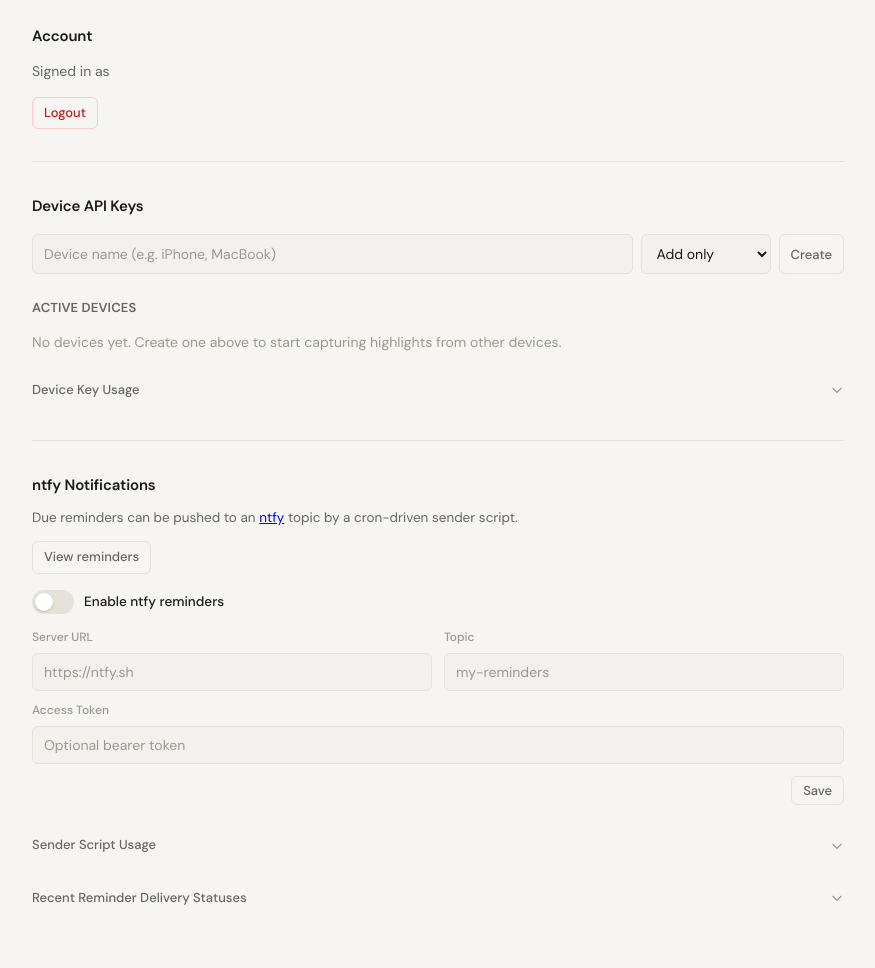
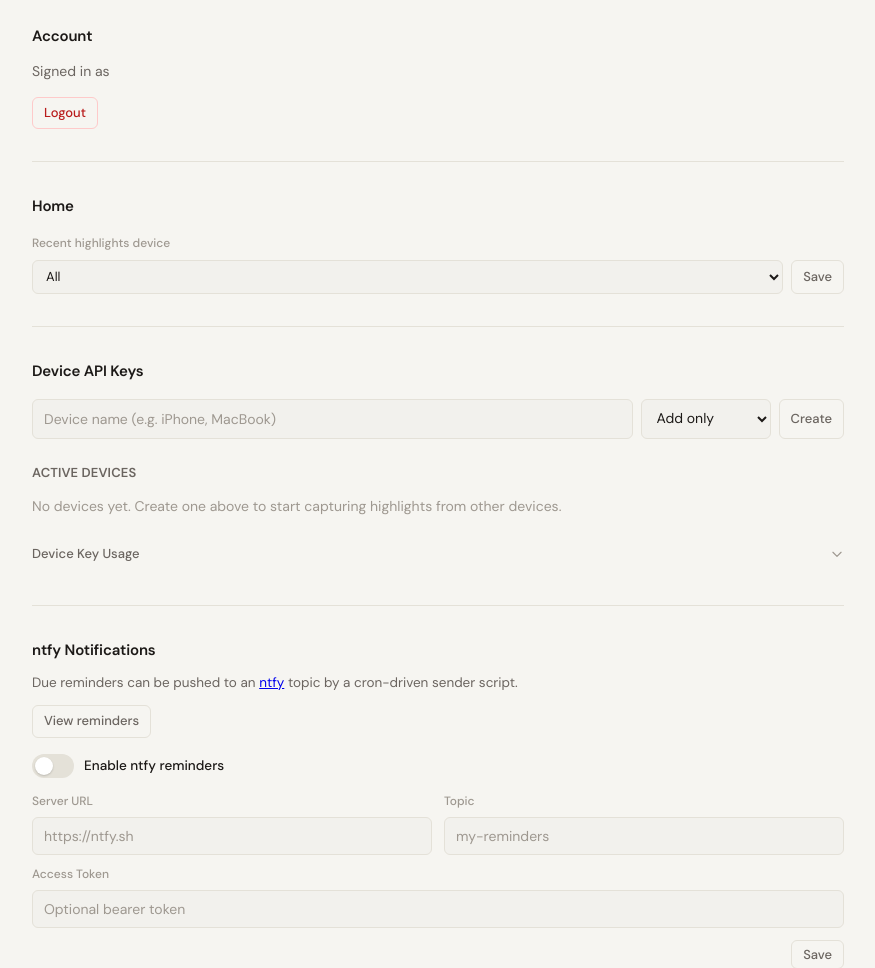
Before and after one commit to ecntu/highlight-manager, a FastAPI app: template app/templates/settings.html in a window 1280 px wide; the page is wider, and only the part inside the window is pictured. Shown: the part 214-1182 px from the top of that part, without its empty margins (202-1077 px from the left). Before the commit the page ends 1119 px from the top of that part, so only its background shows below. Run offline with FastAPI, Linux system fonts and the light colour scheme; the template is opened without the code that fills it, so the values that code supplies are empty; some libraries are stand-ins or nearby versions.

Commit message:
Add homepage device filter preference

```diff
--- a/app/main.py
+++ b/app/main.py
@@ -232,8 +232,10 @@ def build_settings_context(request: Request, user: User, db: Session, **extra: A
     devices = (
         db.query(Device)
         .filter(Device.user_id == user.id, Device.revoked_at.is_(None))
+        .order_by(Device.name.asc())
         .all()
     )
+    home_filter_devices = [device for device in devices if device.scope != DeviceScope.READ_ONLY]
     reminder_statuses = (
         db.query(Reminder)
         .options(joinedload(Reminder.highlight).joinedload(Highlight.source))
@@ -246,6 +248,7 @@ def build_settings_context(request: Request, user: User, db: Session, **extra: A
         "request": request,
         "current_user": user,
         "devices": devices,
+        "home_filter_devices": home_filter_devices,
         "ntfy_config": ntfy_config,
         "reminder_statuses": reminder_statuses,
         "now": datetime.utcnow(),
@@ -800,17 +803,55 @@ def login(
 
 @app.get("/highlights", response_class=HTMLResponse)
 def list_highlights(
-    request: Request, user: User = Depends(require_user), db: Session = Depends(get_db)
+    request: Request,
+    device_id: Optional[str] = None,
+    user: User = Depends(require_user),
+    db: Session = Depends(get_db),
 ):
     get_or_create_web_device(user.id, db, backfill=True)
     now = datetime.utcnow()
-    highlights = (
+    home_filter_devices = (
+        db.query(Device)
+        .filter(
+            Device.user_id == user.id,
+            Device.revoked_at.is_(None),
+            Device.scope != DeviceScope.READ_ONLY,
+        )
+        .order_by(Device.name.asc())
+        .all()
+    )
+    selected_home_device_id = (
+        device_id.strip()
+        if device_id is not None
+        else (user.default_home_device_id or "")
+    )
+    selected_home_device = None
+    if selected_home_device_id:
+        selected_home_device = (
+            db.query(Device)
+            .filter(
+                Device.id == selected_home_device_id,
+                Device.user_id == user.id,
+                Device.revoked_at.is_(None),
+                Device.scope != DeviceScope.READ_ONLY,
+            )
+            .first()
+        )
+        if not selected_home_device:
+            if device_id is None:
+                user.default_home_device_id = None
+                db.commit()
+            selected_home_device_id = ""
+
+    highlights_query = (
         db.query(Highlight)
         .filter(Highlight.user_id == user.id)
-        .order_by(_effective_date().desc())
-        .limit(20)
-        .all()
-    )
+    )
+    if selected_home_device:
+        highlights_query = highlights_query.filter(
+            Highlight.device_id == selected_home_device.id
+        )
+    highlights = highlights_query.order_by(_effective_date().desc()).limit(20).all()
     due_reminders = (
         db.query(Reminder)
         .options(joinedload(Reminder.highlight).joinedload(Highlight.source))
@@ -823,20 +864,25 @@ def list_highlights(
         Source.display_name, Source.original_name, Source.title, Source.domain, ""
     )
     _last_hl = func.max(func.coalesce(Highlight.highlighted_at, Highlight.created_at))
+    recent_sources_query = db.query(
+        Source.id,
+        Source.type,
+        _src_name.label("source_name"),
+        Source.author,
+        func.count(Highlight.id).label("highlight_count"),
+        func.sum(case((Highlight.is_favorite.is_(True), 1), else_=0)).label("favorite_highlight_count"),
+        _last_hl.label("last_highlight_at"),
+    )
+    source_join_condition = (Highlight.source_id == Source.id) & (Highlight.user_id == user.id)
+    if selected_home_device:
+        source_join_condition = source_join_condition & (
+            Highlight.device_id == selected_home_device.id
+        )
+        recent_sources_query = recent_sources_query.join(Highlight, source_join_condition)
+    else:
+        recent_sources_query = recent_sources_query.outerjoin(Highlight, source_join_condition)
     recent_sources = (
-        db.query(
-            Source.id,
-            Source.type,
-            _src_name.label("source_name"),
-            Source.author,
-            func.count(Highlight.id).label("highlight_count"),
-            func.sum(case((Highlight.is_favorite.is_(True), 1), else_=0)).label("favorite_highlight_count"),
-            _last_hl.label("last_highlight_at"),
-        )
-        .outerjoin(
-            Highlight,
-            (Highlight.source_id == Source.id) & (Highlight.user_id == user.id),
-        )
+        recent_sources_query
         .filter(Source.user_id == user.id)
         .group_by(
             Source.id, Source.type, Source.display_name, Source.original_name,
@@ -853,6 +899,9 @@ def list_highlights(
             "highlights": highlights,
             "recent_sources": recent_sources,
             "due_reminders": due_reminders,
+            "home_filter_devices": home_filter_devices,
+            "selected_home_device": selected_home_device,
+            "selected_home_device_id": selected_home_device_id,
             "current_user": user,
         },
     )
@@ -870,6 +919,7 @@ def create_highlight(
     source_title: Optional[str] = Form(None),
     source_author: Optional[str] = Form(None),
     source_id: Optional[str] = Form(None),
+    home_device_id: Optional[str] = Form(None),
     user: User = Depends(require_user),
     db: Session = Depends(get_db),
 ):
@@ -904,6 +954,16 @@ def create_highlight(
     db.refresh(highlight)
 
     if is_htmx(request):
+        active_home_device_id = (
+            home_device_id.strip()
+            if home_device_id is not None
+            else (user.default_home_device_id or "")
+        )
+        if (
+            active_home_device_id
+            and highlight.device_id != active_home_device_id
+        ):
+            return HTMLResponse("", status_code=200)
         return templates.TemplateResponse(
             "partials/highlight_item.html",
             {"request": request, "highlight": highlight},
@@ -1051,10 +1111,46 @@ def delete_device(
         raise HTTPException(status_code=400, detail="Web device cannot be revoked")
     if device:
         device.revoked_at = datetime.utcnow()
+        if user.default_home_device_id == device.id:
+            user.default_home_device_id = None
         db.commit()
 
     if is_htmx(request):
         return HTMLResponse("", status_code=200)
+    return RedirectResponse(url="/settings", status_code=303)
+
+
+@app.post("/settings/home")
+def update_home_settings(
+    request: Request,
+    default_home_device_id: Optional[str] = Form(None),
+    user: User = Depends(require_user),
+    db: Session = Depends(get_db),
+):
+    default_home_device_id = (
+        default_home_device_id.strip() if default_home_device_id else None
+    )
+    if default_home_device_id:
+        device = (
+            db.query(Device)
+            .filter(
+                Device.id == default_home_device_id,
+                Device.user_id == user.id,
+                Device.revoked_at.is_(None),
+                Device.scope != DeviceScope.READ_ONLY,
+            )
+            .first()
+        )
+        if not device:
+            raise HTTPException(status_code=400, detail="Invalid default device")
+
+    user.default_home_device_id = default_home_device_id
+    db.commit()
+
+    if is_htmx(request):
+        response = Response(status_code=200)
+        response.headers["HX-Redirect"] = "/settings"
+        return response
     return RedirectResponse(url="/settings", status_code=303)
 
 
--- a/app/models.py
+++ b/app/models.py
@@ -47,6 +47,7 @@ class User(Base):
     id = Column(String(36), primary_key=True, default=lambda: str(uuid.uuid4()))
     username = Column(String(255), unique=True, nullable=False, index=True)
     password_hash = Column(String(255), nullable=False)
+    default_home_device_id = Column(String(36), nullable=True)
     created_at = Column(DateTime, default=datetime.utcnow, nullable=False)
 
     devices = relationship("Device", back_populates="user")
--- a/app/templates/partials/highlights_list.html
+++ b/app/templates/partials/highlights_list.html
@@ -6,5 +6,5 @@
     {% endif %}
 </div>
 {% if not highlights %}
-<p class="muted" style="text-align: center; padding: 40px 0;">No highlights yet. Add your first one above!</p>
+<p class="muted" style="text-align: center; padding: 40px 0;">{% if selected_home_device %}No recent highlights from {{ selected_home_device.name }}.{% else %}No highlights yet. Add your first one above!{% endif %}</p>
 {% endif %}
--- a/app/templates/settings.html
+++ b/app/templates/settings.html
@@ -78,6 +78,25 @@
     <div class="row" style="gap: 8px;">
         <a href="/logout" class="btn btn--ghost btn--sm" style="color: var(--danger); border-color: #fecaca;">Logout</a>
     </div>
+</section>
+
+<!-- Home -->
+<section style="margin-bottom: 32px; padding-bottom: 32px; border-bottom: 1px solid var(--border);">
+    <h2 class="section-title" style="margin-bottom: 16px;">Home</h2>
+    <form method="post" action="/settings/home">
+        <div style="display: flex; align-items: flex-end; gap: 8px; flex-wrap: wrap;">
+            <div style="flex: 1; min-width: 220px;">
+                <label class="muted-2" style="display: block; margin-bottom: 6px; font-size: 12px;">Recent highlights device</label>
+                <select name="default_home_device_id" style="height: 34px; padding: 5px 9px; font-size: 13px;">
+                    <option value="">All</option>
+                    {% for device in home_filter_devices %}
+                    <option value="{{ device.id }}" {% if current_user.default_home_device_id==device.id %}selected{% endif %}>{{ device.name }}</option>
+                    {% endfor %}
+                </select>
+            </div>
+            <button type="submit" class="btn btn--ghost btn--sm" style="height: 34px;">Save</button>
+        </div>
+    </form>
 </section>
 
 <!-- Device API Keys -->
```
Also changed, not shown: app/database.py (+8 -0 lines), app/templates/home.html (+14 -2 lines).
